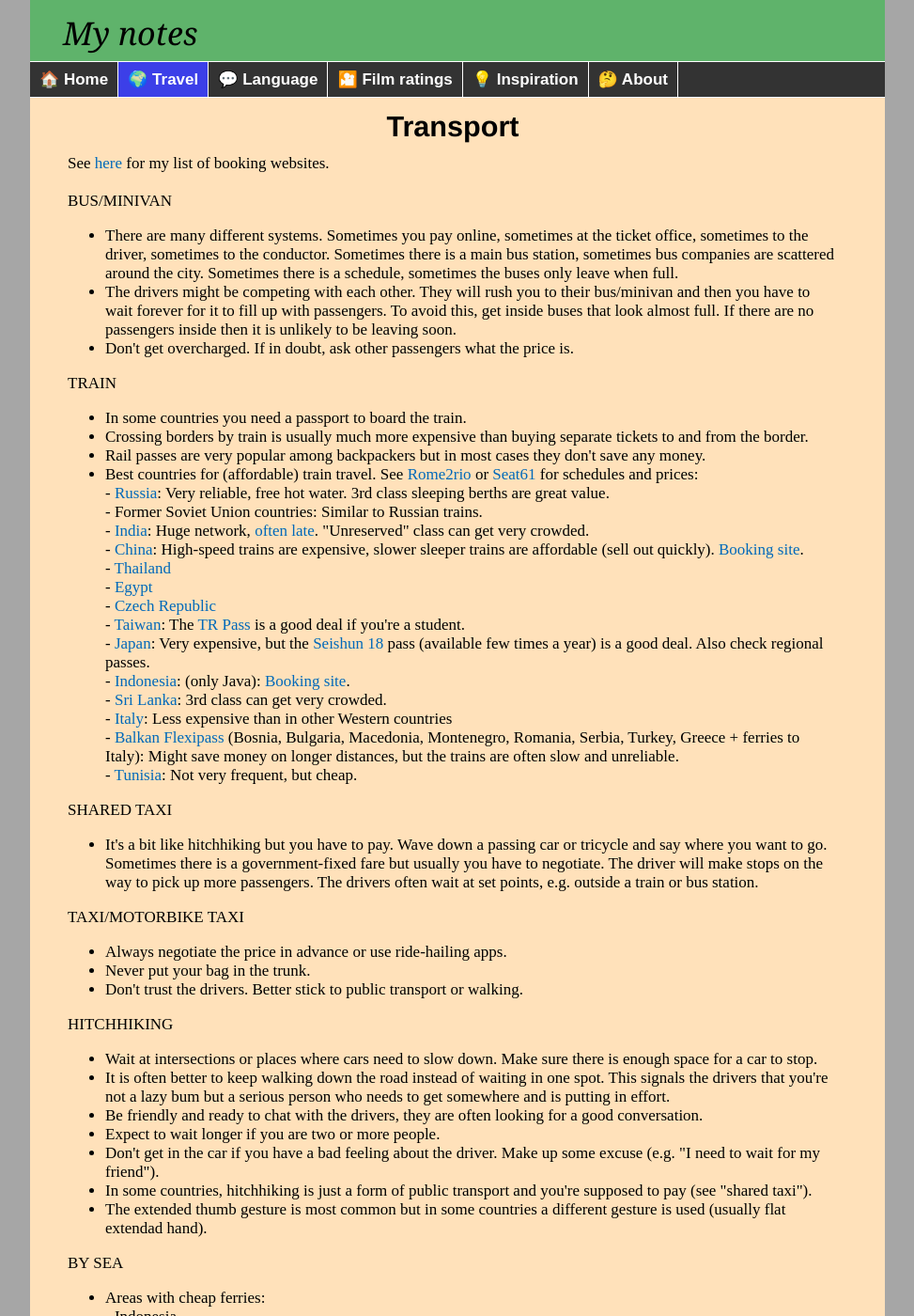
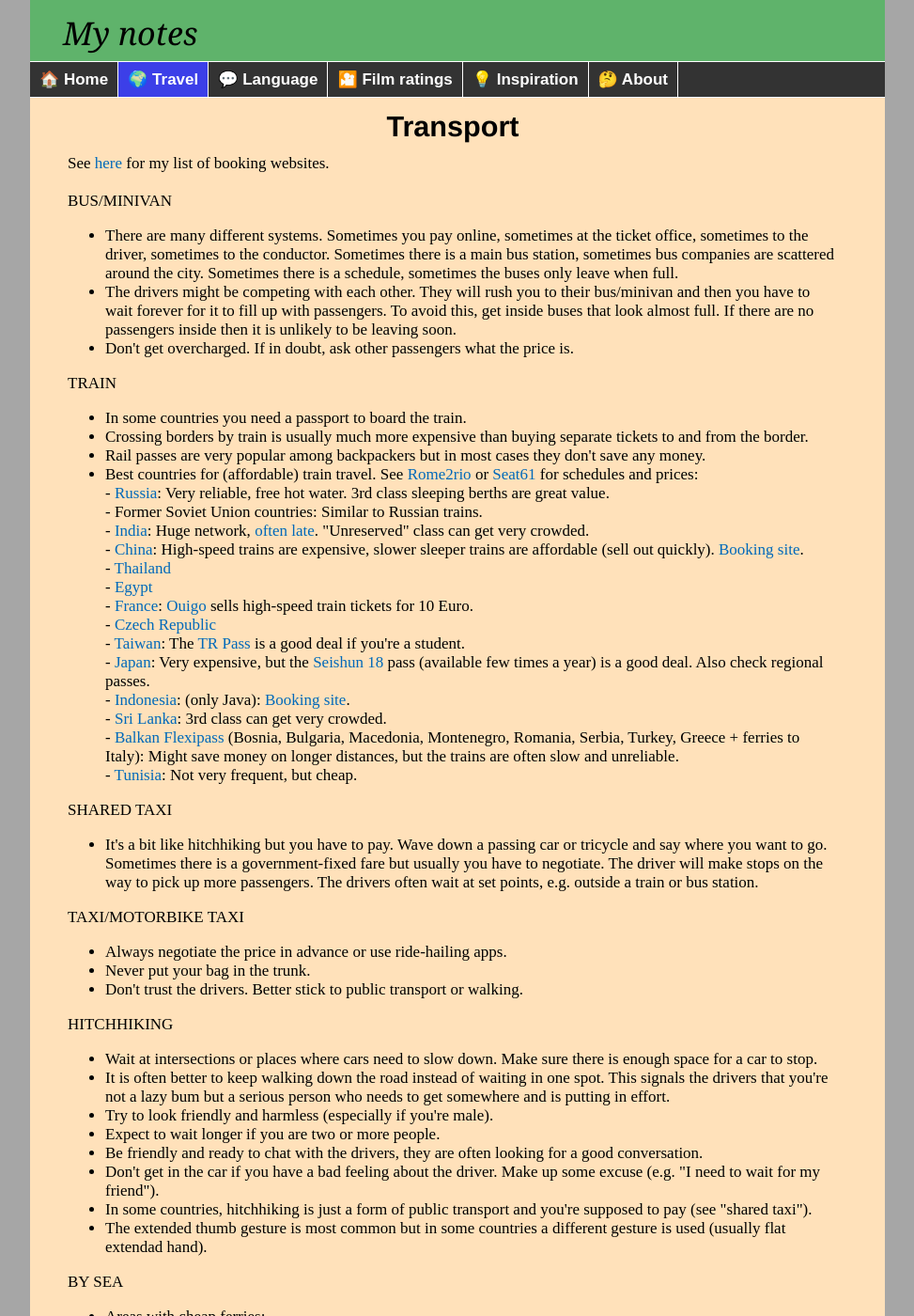
Before and after one commit to witbag/witbag.github.io, a Jekyll site: the page built from travel/transport.html, in a window 1280 px wide and 1400 px high. Shown: the whole window at 94% size, without its empty margins (153-1126 px from the left). Built offline with Jekyll 4.4.1, drawn with Linux system fonts in a browser that asks for light colours.

Commit message:
Update transport.html

```diff
--- a/travel/transport.html
+++ b/travel/transport.html
@@ -28,12 +28,12 @@ See <a href="resources.html#transp">here</a> for my list of booking websites.<br
 - <a href="https://www.12306.cn/" target=_blank>China</a>: High-speed trains are expensive, slower sleeper trains are affordable (sell out quickly). <a href="https://www.trip.com/" target=_blank>Booking site</a>.<br>
 - <a href="http://procurement.railway.co.th/checktime/checktime.asp?lenguage=Eng" target=_blank>Thailand</a><br>
 - <a href="https://enr.gov.eg/ticketing/public/smartSearch.jsf" target=_blank>Egypt</a><br>
+- <a href="https://en.oui.sncf/en/" target=_blank>France</a>: <a href="https://ventes.ouigo.com/en-GB/" target=_blank>Ouigo</a> sells high-speed train tickets for 10 Euro.<br>
 - <a href="https://www.cd.cz/en/default.htm" target=_blank>Czech Republic</a><br>
 - <a href="https://www.railway.gov.tw/tra-tip-web/tip?lang=EN_US" target=_blank>Taiwan</a>: The <a href="https://en.wikipedia.org/wiki/TR_Pass#Rail_Pass" target=_blank>TR Pass</a> is a good deal if you're a student.<br>
 - <a href="http://www.hyperdia.com/" target=_blank>Japan</a>: Very expensive, but the <a href="https://www.jreast.co.jp/e/pass/seishun18.html" target=_blank>Seishun 18</a> pass (available few times a year) is a good deal. Also check regional passes.<br>
 - <a href="https://www.kai.id/" target=_blank>Indonesia</a>: (only Java): <a href="https://www.traveloka.com/en-id/" target=_blank>Booking site</a>.<br>
 - <a href="https://eservices.railway.gov.lk/" target=_blank>Sri Lanka</a>: 3rd class can get very crowded.<br>
-- <a href="https://www.trenitalia.com/en.html" target=_blank>Italy</a>: Less expensive than in other Western countries<br>
 - <a href="http://www.bdz.bg/en/offers/balkan-flexipass.html" target=_blank>Balkan Flexipass</a> (Bosnia, Bulgaria, Macedonia, Montenegro, Romania, Serbia, Turkey, Greece + ferries to Italy): Might save money on longer distances, but the trains are often slow and unreliable.<br>
 - <a href="http://www.sncft.com.tn/En/home_46_87" target=_blank>Tunisia</a>: Not very frequent, but cheap.<br>
 </ul>
@@ -51,8 +51,9 @@ See <a href="resources.html#transp">here</a> for my list of booking websites.<br
 <ul>
 <li>Wait at intersections or places where cars need to slow down. Make sure there is enough space for a car to stop. <br>
 <li>It is often better to keep walking down the road instead of waiting in one spot. This signals the drivers that you're not a lazy bum but a serious person who needs to get somewhere and is putting in effort.<br>
+<li>Try to look friendly and harmless (especially if you're male).<br>
+<li>Expect to wait longer if you are two or more people.<br>
 <li>Be friendly and ready to chat with the drivers, they are often looking for a good conversation.<br>
-<li>Expect to wait longer if you are two or more people.<br>
 <li>Don't get in the car if you have a bad feeling about the driver. Make up some excuse (e.g. "I need to wait for my friend").<br>
 <li>In some countries, hitchhiking is just a form of public transport and you're supposed to pay (see "shared taxi").<br>
 <li>The extended thumb gesture is most common but in some countries a different gesture is used (usually flat extendad hand).<br>
```
